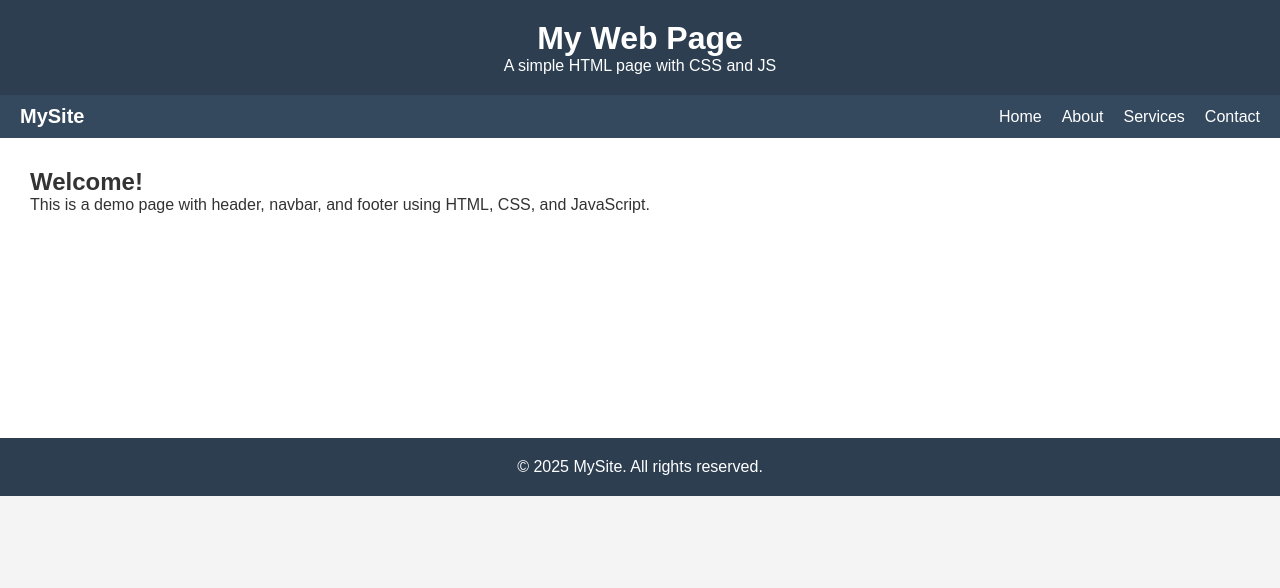
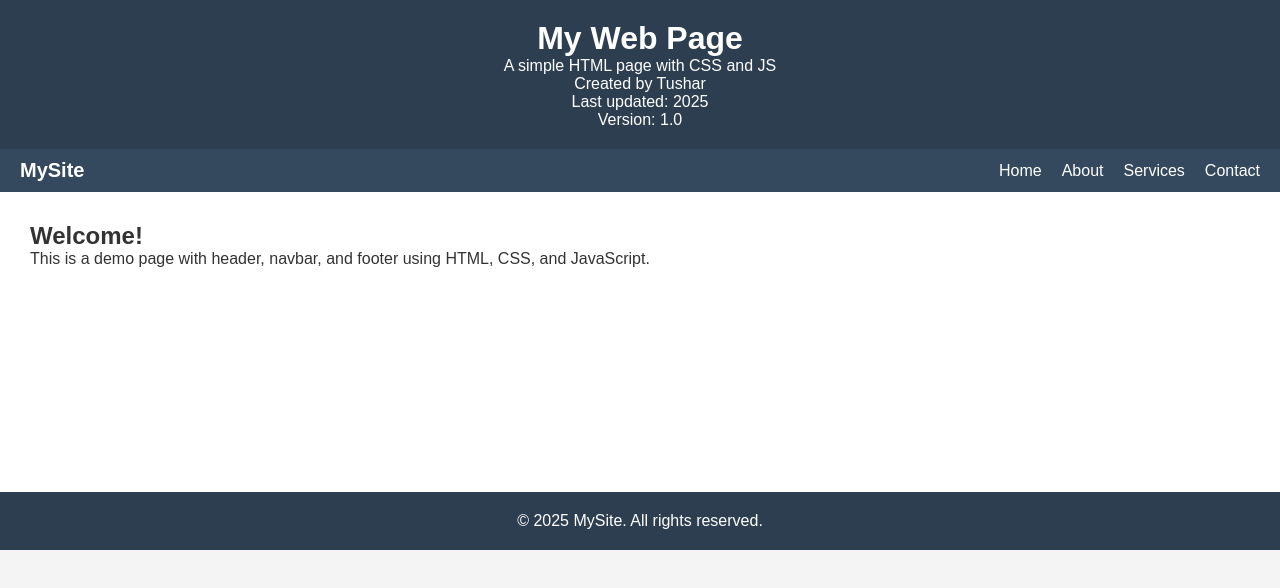
Before and after one commit to snagatushar/ifim, a plain HTML site: page index.html in a window 1280 px wide. Drawn offline with Linux system fonts and the light colour scheme.

Commit message:
new lines

```diff
--- a/index.html
+++ b/index.html
@@ -99,6 +99,9 @@
   <header>
     <h1>My Web Page</h1>
     <p>A simple HTML page with CSS and JS</p>
+    <p>Created by Tushar</p>
+    <p>Last updated: 2025</p>
+    <p>Version: 1.0</p>
   </header>
 
   <nav>
```
Also changed, not shown: 1 other file.
